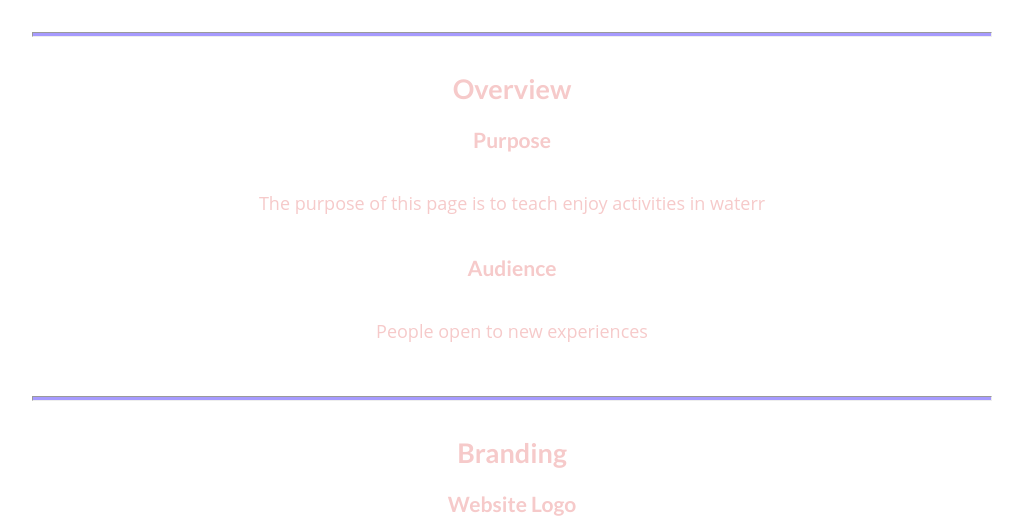
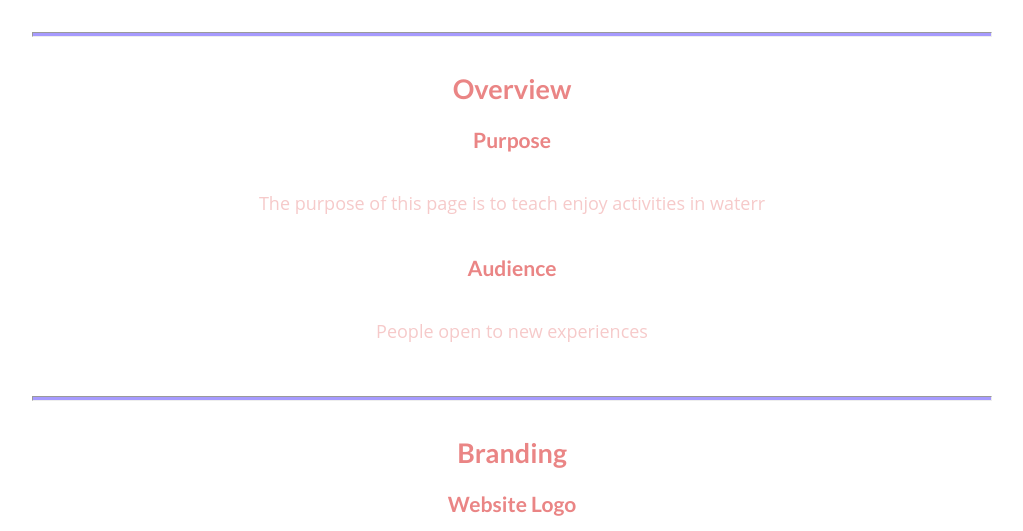
Before and after one commit to LuisMartz/wdd130_2, a plain HTML site: page wwr/site-plan-rafting.html in a window 1280 px wide. Shown: the part 314-845 px from the top of the page, without its empty margins (128-1151 px from the left). Drawn offline with Linux system fonts and the light colour scheme; a web font is replaced by a local one.

Commit message:
Add files via upload

```diff
--- a/wwr/styles/site-plan-rafting.css
+++ b/wwr/styles/site-plan-rafting.css
@@ -6,25 +6,25 @@ Fonts are separated by a & */
 
 :root {
   /* change the values below to your colors from your palette */
-  --primary-color: #F6CACA   ;
+  --primary-color: #EA8585  ;
   --secondary-color: #CD9FCC ;
   --accent1-color: #A69AFE;
-  --accent2-color: white;
+  --accent2-color: #B82840;
 
   /* change the values below to your chosen font(s) */
   --heading-font: "Lato";
   --paragraph-font: "Open Sans" ;
 
   /* these colors below should be chosen from among your palette colors above */
-  --headline-color-on-white: #F6CACA ;  /* headlines on a white background */
+  --headline-color-on-white: #EA8585 ;  /* headlines on a white background */
   --headline-color-on-color: white; /* headlines on a colored background */
   --paragraph-color-on-white: #F6CACA ; /* paragraph text on a white background */
   --paragraph-color-on-color: white; /* paragraph text on a colored background */
-  --paragraph-background-color: #F6CACA   ;
-  --nav-link-color: #F6CACA ;
+  --paragraph-background-color: #B82840   ;
+  --nav-link-color: #EA8585 ;
   --nav-background-color: #A69AFE;
   --nav-hover-link-color: white;
-  --nav-hover-background-color: #F6CACA;
+  --nav-hover-background-color: #EA8585;
 }
 
 
```
